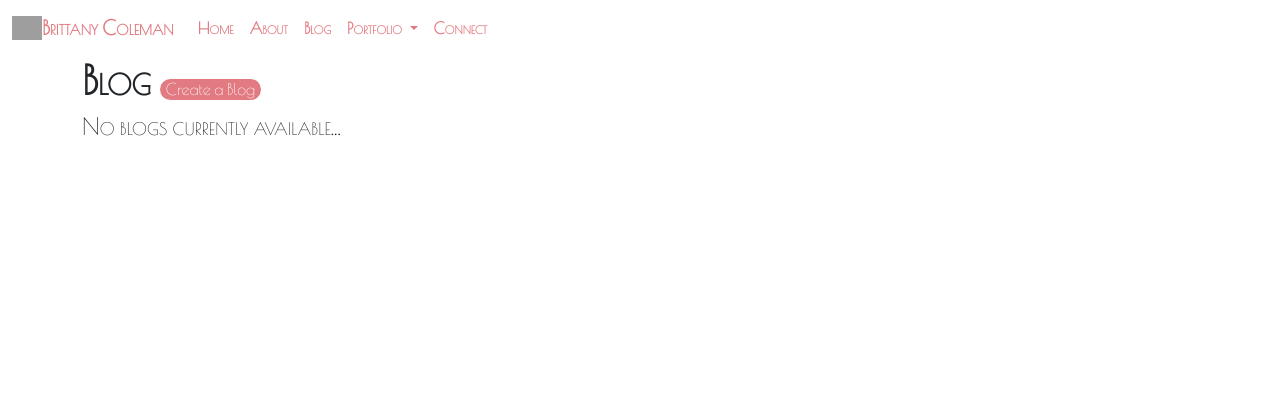
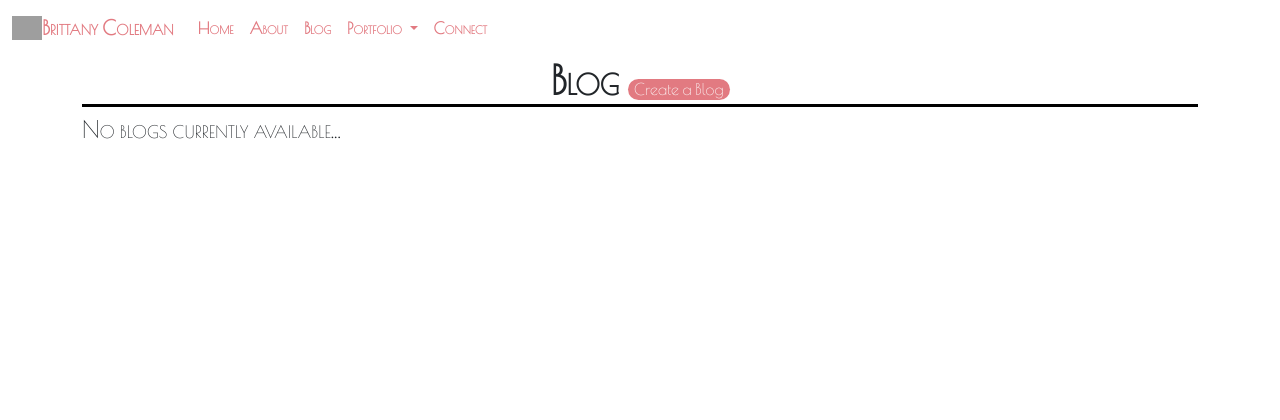
Before and after one commit to bcbell/portfolio, a Django app: page /blog/ in a window 1280 px wide. Shown: the top 420 px of the page. Run offline with Django 3.2, Linux system fonts and the light colour scheme; data that the repository does not hold is empty; some libraries are stand-ins or nearby versions; grey boxes are pictures that could not be loaded.

Commit message:
Updated: Blog section completed

```diff
--- a/main_app/forms.py
+++ b/main_app/forms.py
@@ -6,4 +6,4 @@ from django import forms
 class BlogForm(forms.ModelForm):
     class Meta:
         model=Blog
-        fields=['title', 'author_firstname', 'author_lastname', 'topic_category', 'post']
+        fields=['title', 'topic_category','author_firstname', 'author_lastname', 'post']
--- a/main_app/static/css/style.css
+++ b/main_app/static/css/style.css
@@ -81,6 +81,15 @@ button.blogPage{
     background-color: #e27a81;
     color: white;
 }
+h1.blogPage{
+    font-size: 40px;
+    font-weight: bolder;
+    border-bottom: 3px solid black;
+    text-align: center;
+}
+a.blogPage{
+    color: white;
+}
 /*  Blog Create Page */
 button.blogCreate{
     font-size: medium ;
@@ -89,6 +98,20 @@ button.blogCreate{
     border: none;
     background-color: #e27a81;
     color: white;
+}
+p.blogPage{
+    font-size: 25px;
+}
+
+/* Blog Delete */
+button.blogDelete{
+    font-size: medium ;
+    border-radius: 50px;
+    outline: none;
+    border: none;
+    background-color: #e27a81;
+    color: white;
+
 }
 /* Footer */
 footer.page-footer{
--- /dev/null
+++ b/main_app/templates/blog/blog_page.html
@@ -0,0 +1,24 @@
+{% extends 'base.html' %}
+{% block content %}
+<h1 class="blogPage"><strong>Blog </strong><a href='{% url 'blog_create' %}'><button class='blogPage'>Create a Blog</button></a></h1>
+
+{% if blogs %}
+{% for blog in blogs %}
+<div class='blogPage'>
+    <h3 class='blogPage'>{{blog.title}}
+    {%if user%}
+        <button class='blogPage'><a class='blogPage' href='{% url 'blog_update' blog.id%}'> Edit</a></button> <button class='blogPage'><a class='blogPage' href='{% url 'blog_delete' blog.id %}'>Delete</a></button>
+        {% endif%}
+
+    </h3>
+<h6 class='blogPage'>Category: {{blog.topic_category}}</h6>
+<h6 class='blogPage'> {{blog.created_at}}-By:<strong> {{blog.author_firstname}} {{blog.author_lastname}}</strong></h6>
+<p class='blogPage'>{{blog.post}}</p>
+</div>
+<br/>
+ {% endfor %}
+ {% else %}
+
+ <h4> No blogs currently available...</h4>
+ {% endif %}
+{% endblock%}
--- a/main_app/templates/blog_page.html
+++ /dev/null
@@ -1,15 +0,0 @@
-{% extends 'base.html' %}
-{% block content %}
-<h1><strong>Blog </strong><a href='{% url 'blog_create' %}'><button class='blogPage'>Create a Blog</button></a></h1>
-
-{% if object %}
-{% for blog in object %}
-<h3>{{blog.title}}</h3>
-<h4>{{blog.topic_category}}</h4>
-<h6>By: {{blog.author_firstname}} {{blog.author_lastname}} | at : <i> {{blog.created_at}}</i></h6>
- {% endfor %}
- {% else %}
-
- <h4> No blogs currently available...</h4>
- {% endif %}
-{% endblock%}
--- a/main_app/templates/main_app/blog_form.html
+++ b/main_app/templates/main_app/blog_form.html
@@ -2,11 +2,11 @@
 {% block content %}
 
 {% if object %}
-<h1>Edit <span class='blogPage'> {{ object.name }}</span> </h1>
+<h1>Edit <span class='blogPage'> "{{ object.title }}"</span> </h1>
 {% else%}
 <h1>Add a Blog</h1>
 {% endif%}
-<form action="{% url 'blog' %}" method="post">
+<form action="{% url 'blog_create' %}" method="post">
 {% csrf_token %}
 <table>
 {{form.as_table}}
--- a/main_app/urls.py
+++ b/main_app/urls.py
@@ -5,6 +5,8 @@ urlpatterns = [
     path('', views.home, name='home'),
     path('about/', views.about, name='about'),
     path('blog/', views.blog, name='blog'),
+    # path('blog/<int:blog_id>', views.BlogDetail.as_view(), name='blog_detail'),
     path('blog/create', views.BlogCreate.as_view(), name='blog_create'),
-    path('blog/<int:pk>/update', views.BlogUpdate.as_view(), name='blog_update')
+    path('blog/<int:pk>/update', views.BlogUpdate.as_view(), name='blog_update'),
+    path('blog/<int:blog_id>/delete', views.removeBlog, name='blog_delete'),
 ]
--- a/main_app/views.py
+++ b/main_app/views.py
@@ -1,8 +1,9 @@
-from django.shortcuts import render
+from django.shortcuts import render, redirect
 from .models import Blog
 from .forms import BlogForm
 from django.views.generic import ListView, DetailView
 from django.views.generic.edit import CreateView, UpdateView, DeleteView
+
 
 def home(request):
     return render(request, 'home_page.html')
@@ -11,12 +12,25 @@ def about(request):
     return render(request, 'about_page.html')
 
 def blog(request):
-    return render(request, 'blog_page.html')
+    blogs=Blog.objects.all()
+    return render(request, 'blog/blog_page.html', {"blogs": blogs})
+
+def removeBlog(request, blog_id):
+    blog=Blog.objects.get(id=blog_id)
+    blog.delete()
+    return redirect('/blog')
 
 class BlogCreate(CreateView):
     model=Blog
     fields='__all__'
+    success_url='/blog'
 
 class BlogUpdate(UpdateView):
     model=Blog
     fields='__all__'
+    template_name='main_app/blog_form.html'
+    success_url='/blog'
+
+# class BlogDelete(DeleteView):
+#     model=Blog
+#     success_url='/blog'
```
Also changed, not shown: main_app/models.py (+12 -2 lines), main_app/templates/main_app/blog_delete_form.html (added, +15 -0 lines), main_app/migrations/0001_initial.py.
